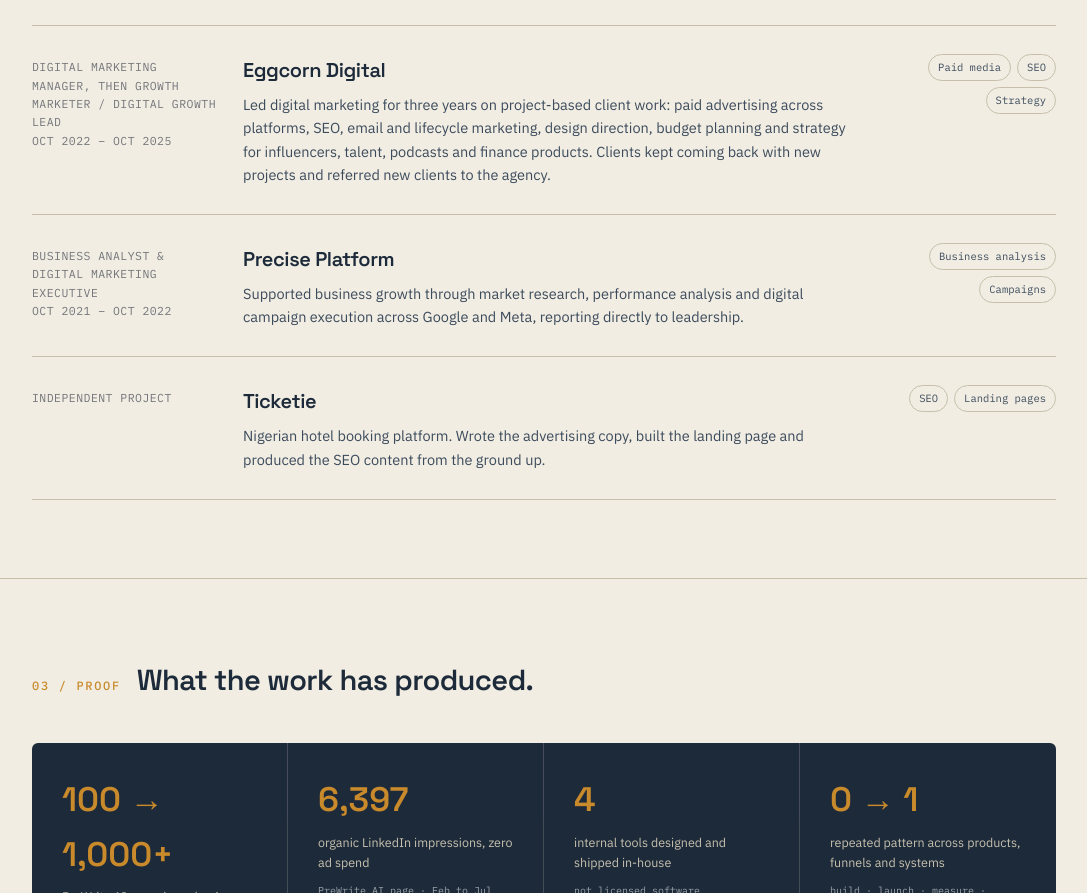
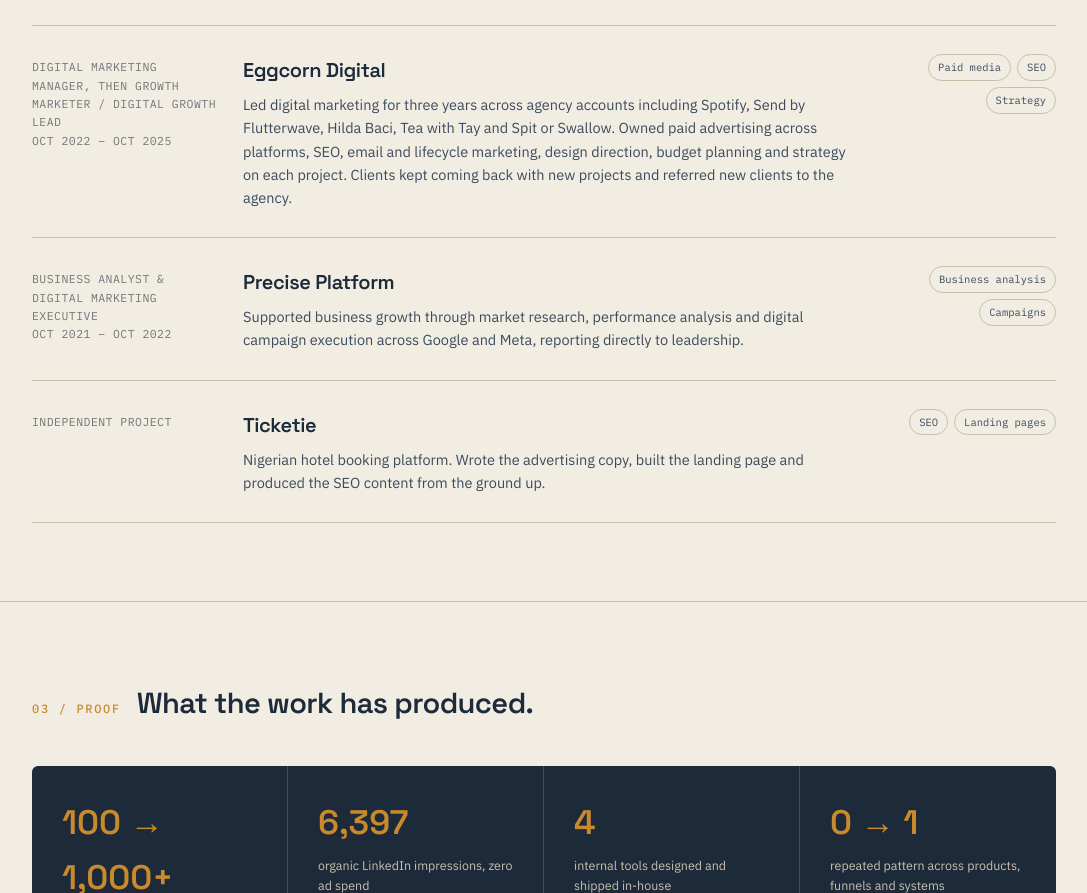
Before and after one commit to SDBE-Ex/Philips-Adebayo-Portfolio-, a plain HTML site: page index.html in a window 1280 px wide. Shown: the part 2734-3627 px from the top of the page, without its empty margins (96-1183 px from the left). Drawn offline with Linux system fonts and the light colour scheme.

Commit message:
Eggcorn Digital: name accounts managed
Co-Authored-By: Claude Opus 5.5 <noreply@anthropic.com>
Claude-Session: https://claude.ai/code/session_011fWCnjGRMZ3GYMUTB3XVkS

```diff
--- a/index.html
+++ b/index.html
@@ -776,10 +776,11 @@
             <div class="work-body">
               <h3>Eggcorn Digital</h3>
               <p>
-                Led digital marketing for three years on project-based client work: paid
+                Led digital marketing for three years across agency accounts including Spotify,
+                Send by Flutterwave, Hilda Baci, Tea with Tay and Spit or Swallow. Owned paid
                 advertising across platforms, SEO, email and lifecycle marketing, design direction,
-                budget planning and strategy for influencers, talent, podcasts and finance products.
-                Clients kept coming back with new projects and referred new clients to the agency.
+                budget planning and strategy on each project. Clients kept coming back with new
+                projects and referred new clients to the agency.
               </p>
             </div>
             <div class="work-tags">
```
